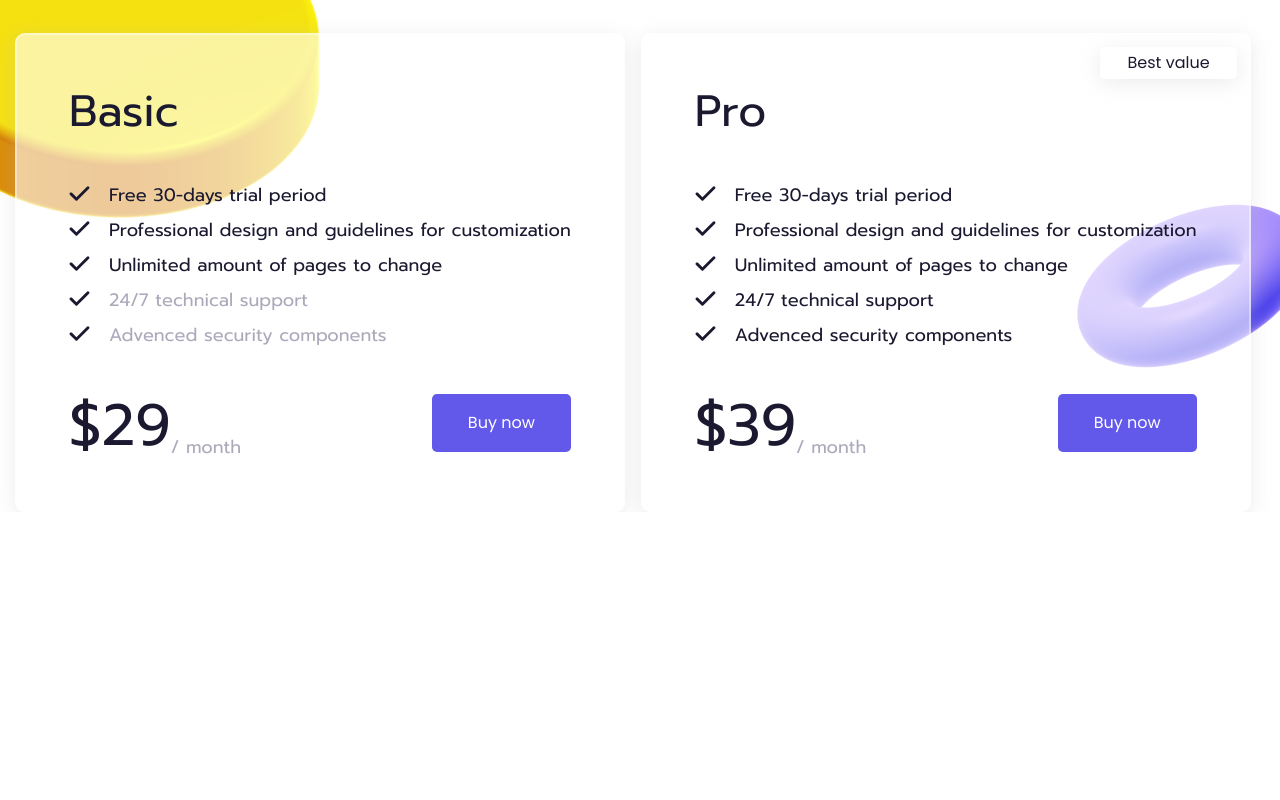
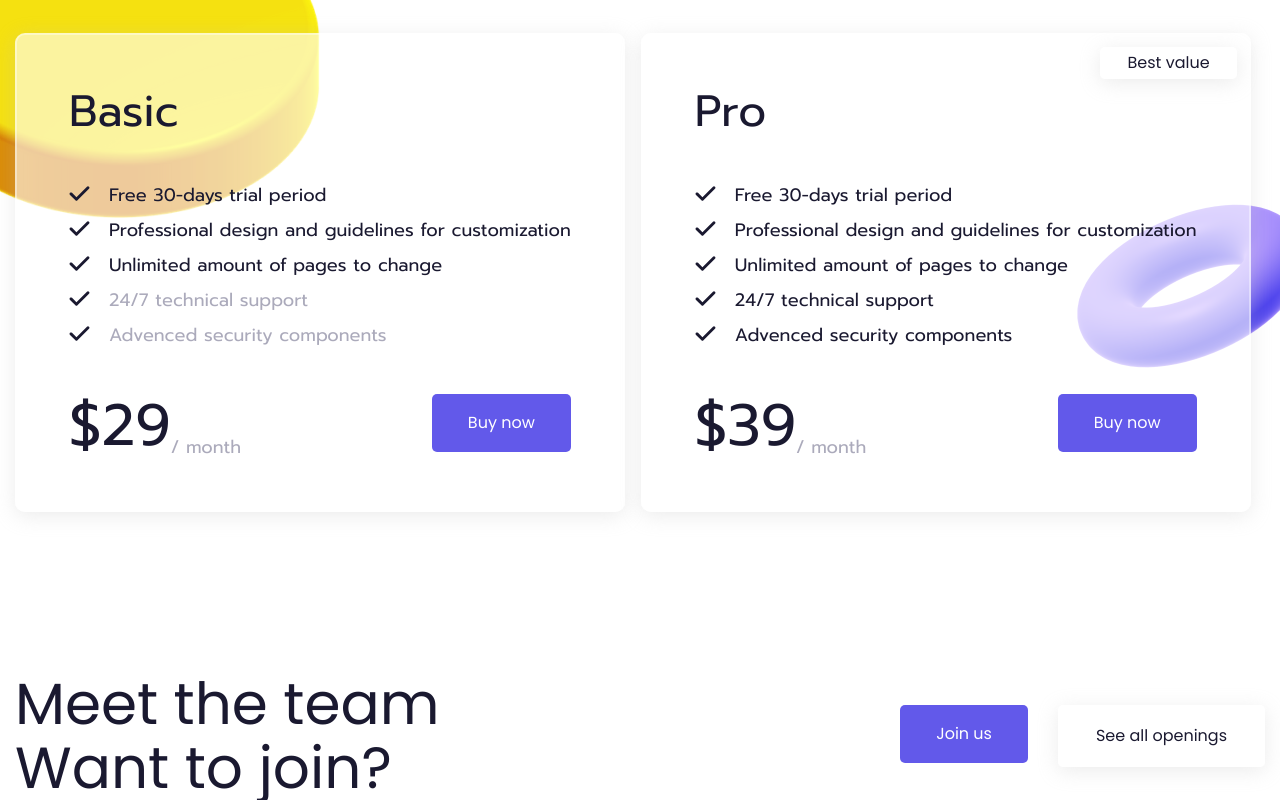
Before and after one commit to AlexGrigorenco/swipe-landing-page, a React (Create React App) app: page / in a window 1280 px wide. Shown: the part 5040-5840 px from the top of the page. Before the commit the page ends 5552 px from the top, so only its background shows below. Built offline with nearby package versions, Linux system fonts and the light colour scheme.

Commit message:
add title in team block

```diff
--- a/src/components/sections/Sections.jsx
+++ b/src/components/sections/Sections.jsx
@@ -5,6 +5,7 @@ import WatchVideo from "./WatchVideo";
 import './style.css'
 import ReuseSections from "./ReuseSections";
 import Price from "./price/Price";
+import Team from "./team/Team";
 
 
 
@@ -28,6 +29,7 @@ const Sections = () => {
     <ReuseSections />
 
     <Price />
+    <Team />
 
     </div>
 
--- /dev/null
+++ b/src/components/sections/team/Team.jsx
@@ -0,0 +1,31 @@
+import Button from "../../Button";
+import Title from "../Title";
+
+
+
+const Team = () => {
+  return (
+
+
+    <div className="team pt-[20vh]">
+      <div className="flex justify-between gap-[8vh] flex-wrap items-center">
+        <div>
+            <Title text='Meet the team' maxWidth='580px' anchor='team'/>
+            <Title text='Want to join?' maxWidth='580px'/>
+        </div>
+
+        <div className="flex gap-[30px] flex-wrap">
+          <div>
+            <Button text='Join us' bgColor='blue' />
+          </div>
+
+              <div>
+              <Button text='See all openings' bgColor='white' />
+              </div>
+        </div>
+      </div>
+    </div>
+   );
+}
+
+export default Team;
```
Also changed, not shown: src/components/sections/features/style.css (+7 -13 lines).
